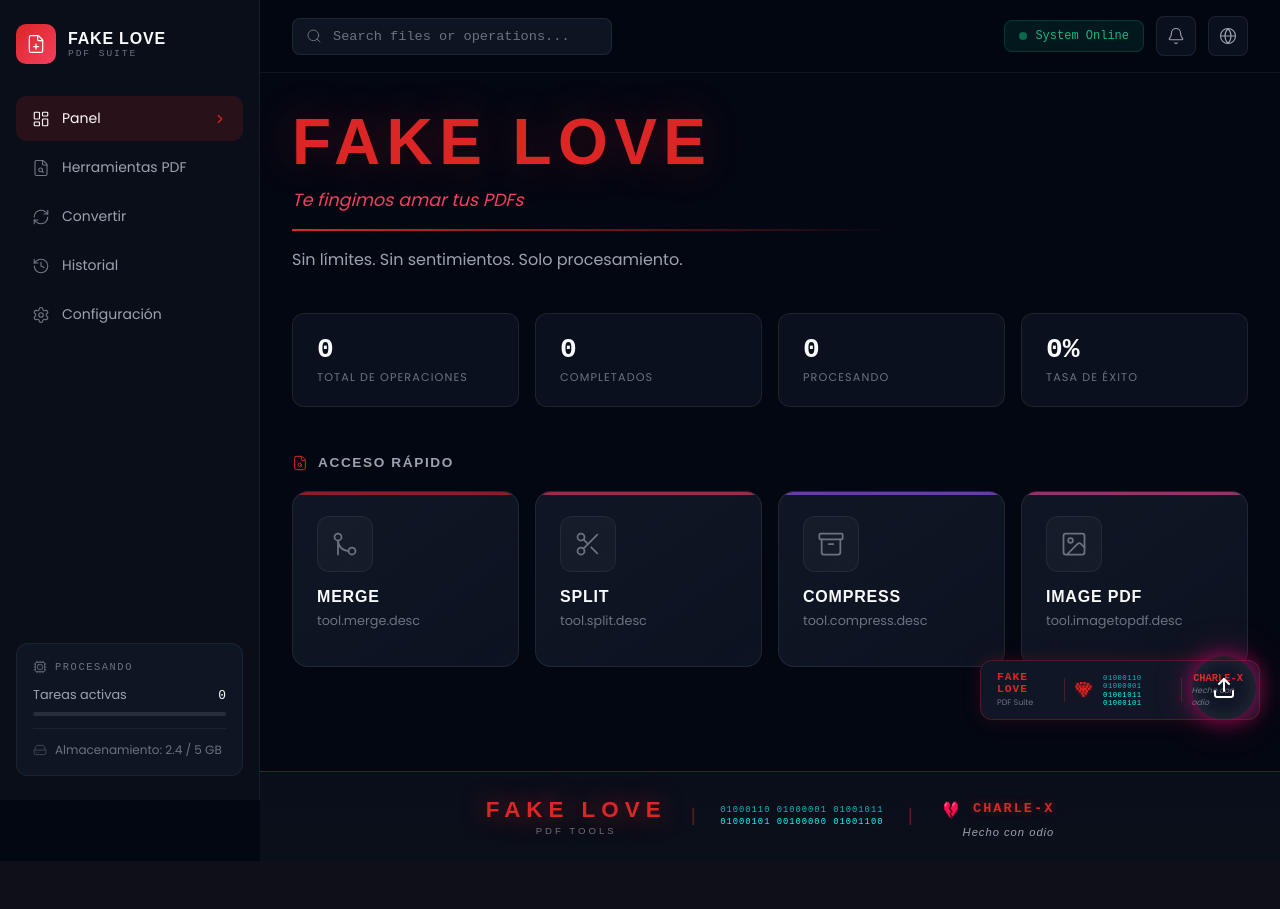
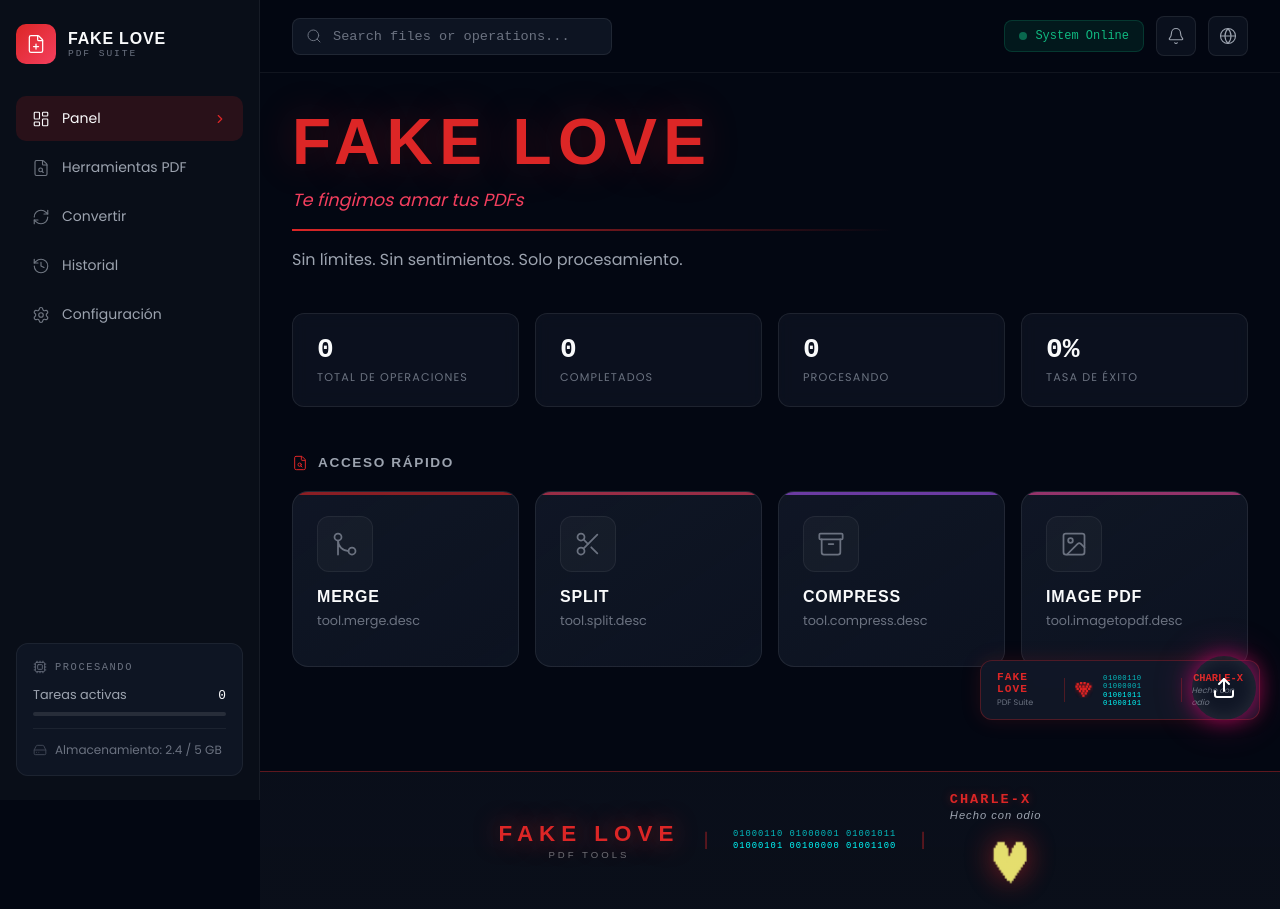
Before and after one commit to RedSparrow135/FakeLove-PDF-Tools, a Next.js app: page / in a window 1280 px wide. Before the commit the page ends 861 px from the top, so only its background shows below. Built offline with nearby package versions, Linux system fonts and the light colour scheme.

Commit message:
enhance(footer): large glowing heart behind signature with pulse animation

```diff
--- a/app/page.module.scss
+++ b/app/page.module.scss
@@ -962,13 +962,15 @@
 .footerDev {
   display: flex;
   align-items: center;
-  gap: 14px;
+  gap: 12px;
+  position: relative;
 }
 
-.footerDevInfo {
+.footerDevText {
   display: flex;
   flex-direction: column;
-  gap: 3px;
+  gap: 2px;
+  z-index: 2;
 }
 
 .footerDevName {
@@ -977,20 +979,59 @@
   font-weight: 600;
   color: #dc2626;
   letter-spacing: 2px;
-  text-shadow: 0 0 10px rgba(220, 38, 38, 0.5);
+  text-shadow: 0 0 12px rgba(220, 38, 38, 0.8);
 }
 
 .footerDevTagline {
   font-family: 'Rajdhani', sans-serif;
   font-size: 0.6rem;
-  color: rgba(255, 255, 255, 0.4);
+  color: rgba(255, 255, 255, 0.5);
   letter-spacing: 0.5px;
 }
 
+.footerHeartWrapper {
+  position: relative;
+  z-index: 1;
+  display: flex;
+  align-items: center;
+  justify-content: center;
+}
+
 .footerHeart {
-  width: 28px;
+  width: 64px;
   height: auto;
   aspect-ratio: 1;
+  filter:
+    brightness(0)
+    invert(1)
+    sepia(100%)
+    saturate(800%)
+    hue-rotate(-10deg);
+  animation: heartPulse 2s ease-in-out infinite;
+  opacity: 0.9;
+}
+
+@keyframes heartPulse {
+  0%, 100% {
+    transform: scale(1);
+    filter:
+      brightness(0)
+      invert(1)
+      sepia(100%)
+      saturate(800%)
+      hue-rotate(-10deg)
+      drop-shadow(0 0 8px rgba(220, 38, 38, 0.6));
+  }
+  50% {
+    transform: scale(1.08);
+    filter:
+      brightness(0)
+      invert(1)
+      sepia(100%)
+      saturate(1000%)
+      hue-rotate(-10deg)
+      drop-shadow(0 0 20px rgba(220, 38, 38, 0.9));
+  }
 }
 
 .footerDev {
--- a/app/page.tsx
+++ b/app/page.tsx
@@ -506,11 +506,13 @@ export default function DashboardPage() {
           <span className={styles.footerDivider}>|</span>
 
           <div className={styles.footerDev}>
-            <div className={styles.footerDevMain}>
+            <div className={styles.footerDevText}>
+              <span className={styles.footerDevName}>CHARLE-X</span>
+              <span className={styles.footerDevTagline}>Hecho con odio</span>
+            </div>
+            <div className={styles.footerHeartWrapper}>
               <img src="/heart.png" alt="heart" className={styles.footerHeart} />
-              <span className={styles.footerDevName}>CHARLE-X</span>
             </div>
-            <span className={styles.footerDevTagline}>Hecho con odio</span>
           </div>
         </footer>
       </main>
```
